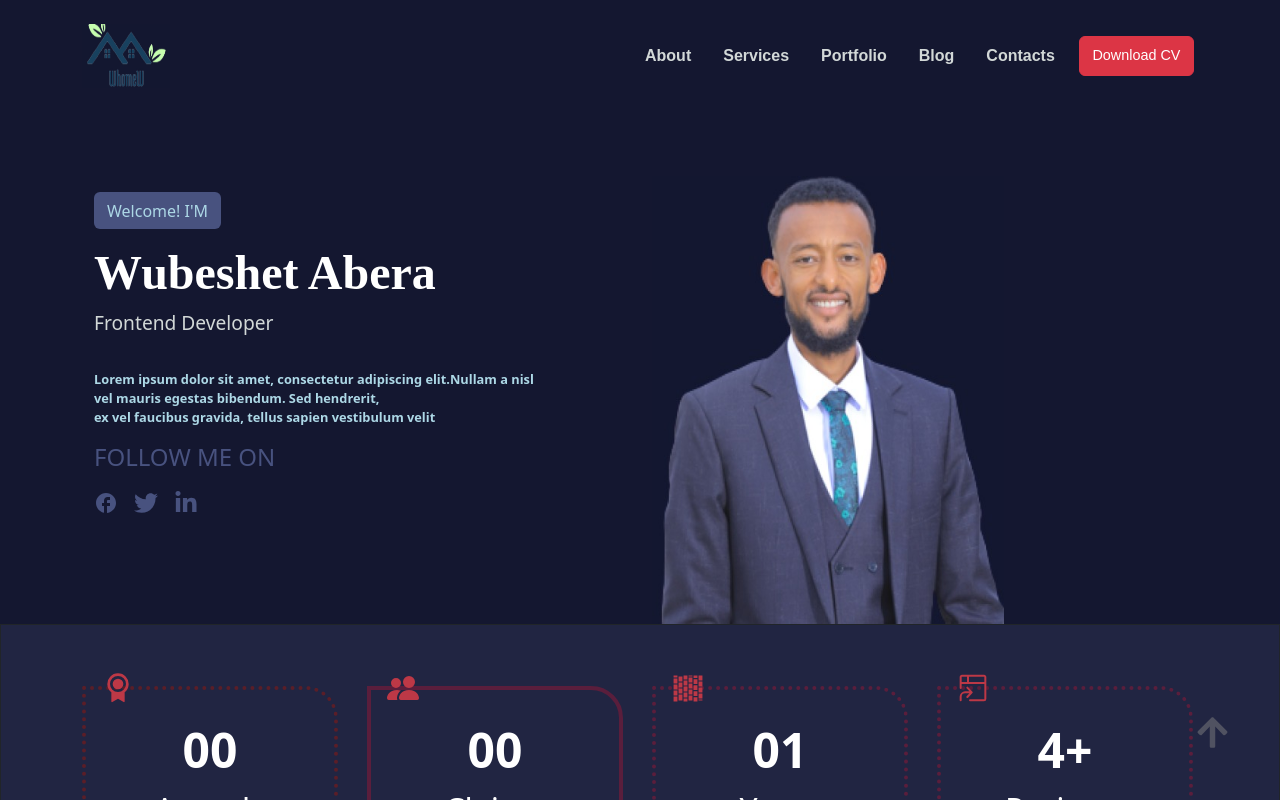
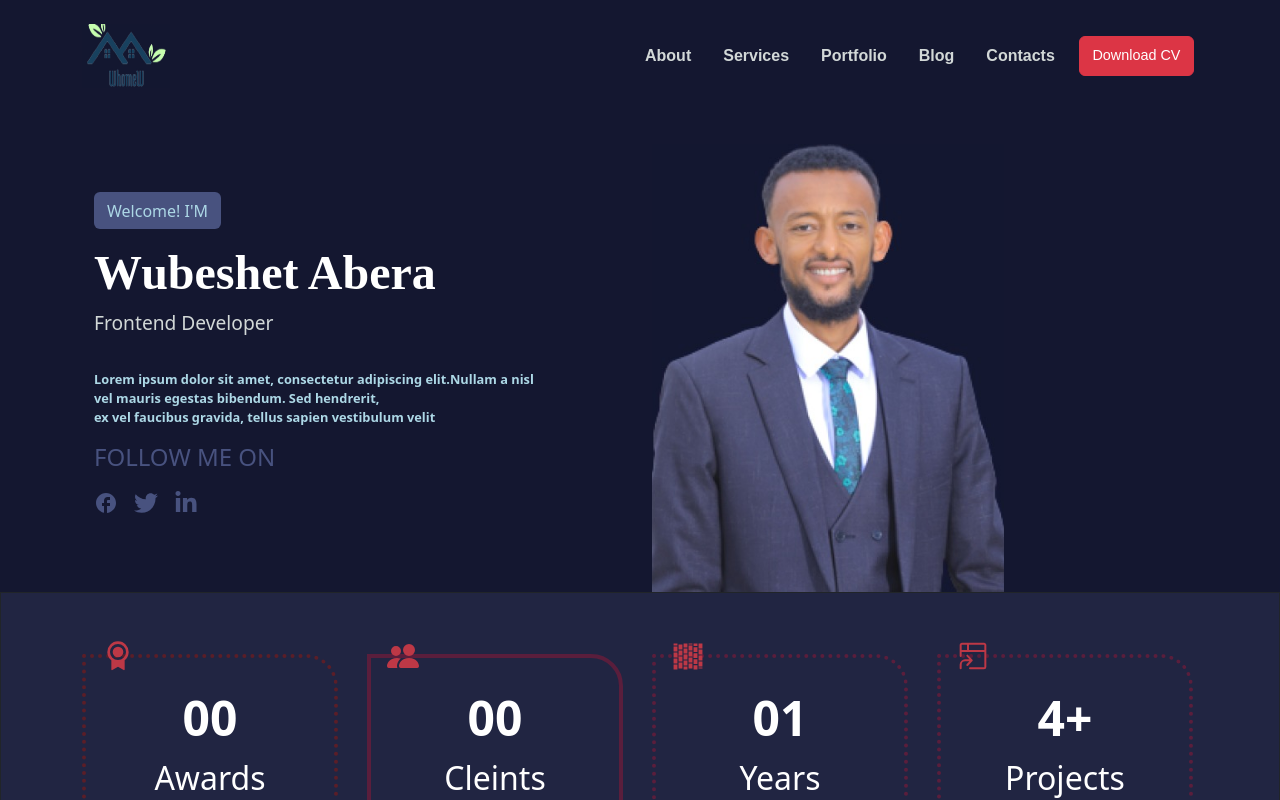
Before and after one commit to wubeabera123/my_portfolio, a React (Create React App) app: page / in a window 1280 px wide. Shown: the top 800 px of the page. Built offline with nearby package versions, Linux system fonts and the light colour scheme.

Commit message:
scroll top button

```diff
--- a/src/App.js
+++ b/src/App.js
@@ -6,7 +6,7 @@ import Form from './Form';
 import Info from './Info';
 import Landing from "./Landing.js";
 import Ports from './Ports';
-import ScrollToTop from './ScrollToTop';
+
 
 
 function App() {
@@ -18,7 +18,6 @@ function App() {
        <Experience/>
        <Form/>
        <Footer/>
-       <ScrollToTop/>
     </div>
   );
 }
--- a/src/Footer.js
+++ b/src/Footer.js
@@ -1,9 +1,12 @@
-import React from "react";
+import React, { useState, useEffect } from 'react';
 import {MdFacebook} from "react-icons/md";
 import {FaTwitter} from "react-icons/fa";
 import {FaInstagramSquare} from "react-icons/fa";
-//import ScrollToTop from "./ScrollToTop";
+import ScrollTopButton from "./ScrollTopButton";
+
+
 function Footer(){
+
     return(
       <div>
        <div id="foot">
@@ -21,8 +24,10 @@ function Footer(){
           <div className="line"></div>
           <p style={{color: "white", textAlign: "center", marginTop: "1.8rem"}}>2023-Form | All right reserved</p>
        </div>
-
+       <div className='scroll'>
+         <ScrollTopButton/>
+       </div>
      </div>
-    )
-}
+    );
+};
 export default Footer;
--- a/src/Landing.js
+++ b/src/Landing.js
@@ -70,8 +70,9 @@ function Landing(){
     <div className="col">
        <img src={person} style={{
          width: "22rem",
-         marginTop: "4rem",
-         height: "28rem"
+         marginTop: "2rem",
+         height: "28rem",
+         objectFit: "cover"
        }}/>
     </div>
   </div>
--- a/src/ScrollToTop.js
+++ /dev/null
@@ -1,35 +0,0 @@
-import React, { useState, useEffect } from 'react';
-import { FaArrowUp } from 'react-icons/fa';
-import { animateScroll as scroll } from 'react-scroll';
-
-const ScrollToTop = () => {
-  const [showScroll, setShowScroll] = useState(false);
-
-  const checkScrollTop = () => {
-    if (!showScroll && window.pageYOffset > 310) {
-      setShowScroll(true);
-    } else if (showScroll && window.pageYOffset <= 300) {
-      setShowScroll(false);
-    }
-  };
-
-  const scrollToTop = () => {
-    scroll.scrollToTop();
-  };
-
-  useEffect(() => {
-    window.addEventListener('scroll', checkScrollTop);
-    return () => {
-      window.removeEventListener('scroll', checkScrollTop);
-    };
-  }, []);
-
-  return (
-    <FaArrowUp
-      className={`scrollTop ${showScroll ? 'showScroll' : ''}`}
-      onClick={scrollToTop}
-    />
-  );
-};
-
-export default ScrollToTop;
--- /dev/null
+++ b/src/ScrollTopButton.js
@@ -0,0 +1,31 @@
+import React, { useState, useEffect } from 'react';
+import {BsFillArrowUpSquareFill} from 'react-icons/bs';
+
+function ScrollTopButton(){
+  const [isVisible, setIsVisible] = useState(false);
+
+  const handleScroll = () => {
+    const scrollTop = window.pageYOffset || document.documentElement.scrollTop;
+    setIsVisible(scrollTop > 0);
+  };
+
+  const scrollToTop = () => {
+    window.scrollTo({
+      top: 0,
+      behavior: 'smooth',
+    });
+  };
+
+  React.useEffect(() => {
+    window.addEventListener('scroll', handleScroll);
+    return () => {
+      window.removeEventListener('scroll', handleScroll);
+    };
+  }, []);
+    return (
+        <div className={`scroll-to-top ${isVisible ? 'show' : ''}`} onClick={scrollToTop}>
+          <BsFillArrowUpSquareFill className='up' size={44}/>
+       </div>
+     );
+}
+export default ScrollTopButton;
--- a/src/index.css
+++ b/src/index.css
@@ -97,15 +97,14 @@ nav ul{
   width: 100%;
   margin-top: -12rem;
 }
-.scrollTop {
-  position: fixed;
-  bottom: 50px;
-  right: 50px;
-  font-size: 35px;
+.scroll {
+  float: right;
+  margin-right: 2rem;
   color: gray;
   cursor: pointer;
   opacity: 0.2;
   transition: opacity 0.4s ease-in-out;
+  margin-top: -4rem;
 }
 
 .scrollTop.showScroll {
```
Also changed, not shown: src/Portfolio.js (added, +11 -0 lines).
